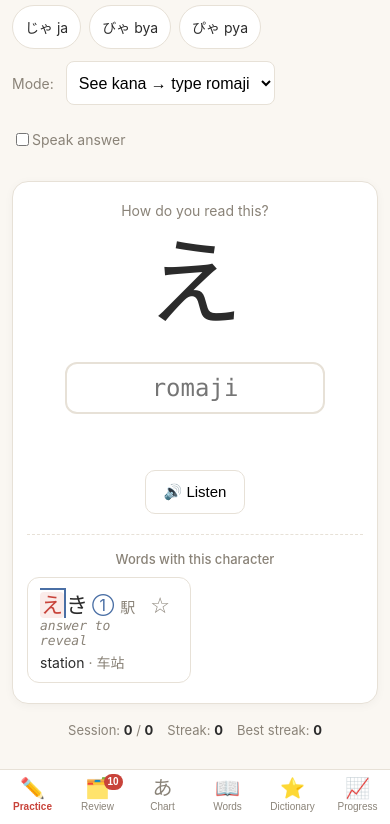
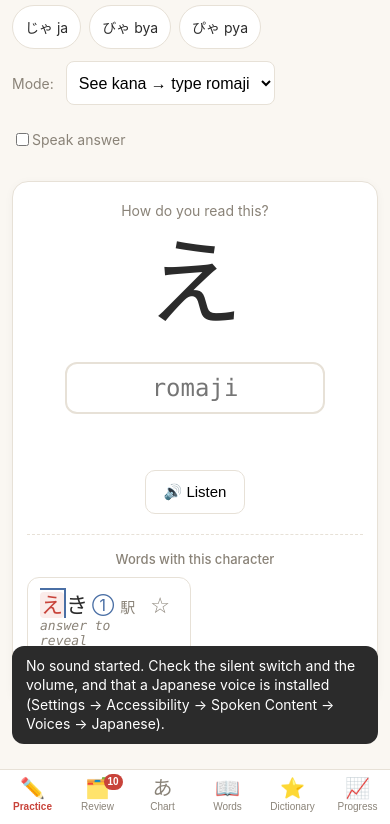
Before and after one commit to yupeng9/hiragana, a website with bundled scripts: page index.html in a window 390 px wide. Both pictures are taken after a click on the button "🔊 Listen". Shown: the part 535-1359 px from the top of the page. Built offline with nearby package versions, Linux system fonts and the light colour scheme.

Commit message:
Harden speech on iPhone and show a message when no sound starts

```diff
--- a/css/style.css
+++ b/css/style.css
@@ -348,3 +348,9 @@ ruby rt { font-size: .45em; color: var(--muted); }
 @media (max-width: 640px) { .bank-sug { min-height: 44px; } }
 
 .bank-play { font-size: 40px; padding: 6px 28px; }
+
+.toast {
+  position: fixed; left: 12px; right: 12px; bottom: calc(80px + env(safe-area-inset-bottom)); z-index: 50;
+  max-width: 560px; margin: 0 auto; padding: 10px 14px; border-radius: 12px; background: var(--ink); color: #fff; font-size: 14px; line-height: 1.4;
+}
+.toast[hidden] { display: none; }
--- a/index.html
+++ b/index.html
@@ -257,5 +257,6 @@
     <p class="muted">Your token is stored only on this device. Progress is saved in a secret gist named <code>hiragana-progress.json</code>.</p>
   </section>
 </main>
+<div id="toast" class="toast" role="status" hidden></div>
 </body>
 </html>
--- a/js/app.js
+++ b/js/app.js
@@ -89,15 +89,46 @@ function onWordClick(e) {
 }
 for (const id of ["examples", "chartWords", "wordsList", "dictList", "myWordsList"]) $(id).addEventListener("click", onWordClick);
 
+// A short message at the bottom of the screen (used when sound does not start).
+let toastTimer = null;
+function toast(text) {
+  const t = $("toast");
+  t.textContent = text;
+  t.hidden = false;
+  clearTimeout(toastTimer);
+  toastTimer = setTimeout(() => { t.hidden = true; }, 10_000);
+}
+
+const NO_SOUND_HELP = "Check the silent switch and the volume, and that a Japanese voice is installed " +
+  "(Settings → Accessibility → Spoken Content → Voices → Japanese).";
+
+let speakToken = 0;
 function speak(text) {
-  if (!("speechSynthesis" in window)) return;
-  speechSynthesis.cancel();
-  const u = new SpeechSynthesisUtterance(text);
-  u.lang = "ja-JP";
-  u.rate = 0.8;
-  const voice = speechSynthesis.getVoices().find(v => v.lang.startsWith("ja"));
-  if (voice) u.voice = voice;
-  speechSynthesis.speak(u);
+  if (!("speechSynthesis" in window)) { toast("This browser can't play speech."); return; }
+  const synth = window.speechSynthesis;
+  const token = ++speakToken;
+  // iPhone Safari can drop a speak() that comes straight after cancel(), so only cancel when something
+  // is playing, and give it a moment. The first call (nothing playing) stays inside the tap.
+  const busy = synth.speaking || synth.pending;
+  if (busy) synth.cancel();
+  if (synth.paused) synth.resume();
+  const play = () => {
+    if (token !== speakToken) return;                       // a newer request replaced this one
+    const u = new SpeechSynthesisUtterance(text);
+    u.lang = "ja-JP";
+    u.rate = 0.8;
+    const voice = synth.getVoices().find(v => v.lang.startsWith("ja"));
+    if (voice) u.voice = voice;
+    let started = false;
+    u.onstart = () => { started = true; };
+    u.onerror = e => {
+      if (e.error === "canceled" || e.error === "interrupted") return;
+      toast(`Sound failed (${e.error}). ${NO_SOUND_HELP}`);
+    };
+    synth.speak(u);
+    setTimeout(() => { if (!started && token === speakToken && !synth.speaking) toast(`No sound started. ${NO_SOUND_HELP}`); }, 2500);
+  };
+  if (busy) setTimeout(play, 80); else play();
 }
 
 // Leitner-style weighting: characters in lower boxes (weaker) come up far more often.
--- a/sw.js
+++ b/sw.js
@@ -1,7 +1,7 @@
 // Offline support: the app's own files are precached as one versioned set and served
 // cache-first, so old and new files never mix. GitHub API calls are untouched.
 // VERSION is generated by `npm run bump-sw` — rerun it whenever a listed file changes.
-const VERSION = "506ee6cd3b8f";
+const VERSION = "50cf6000714a";
 const CACHE = "hiragana-" + VERSION;
 const FILES = [
   "./", "index.html", "css/style.css", "manifest.webmanifest",
```
